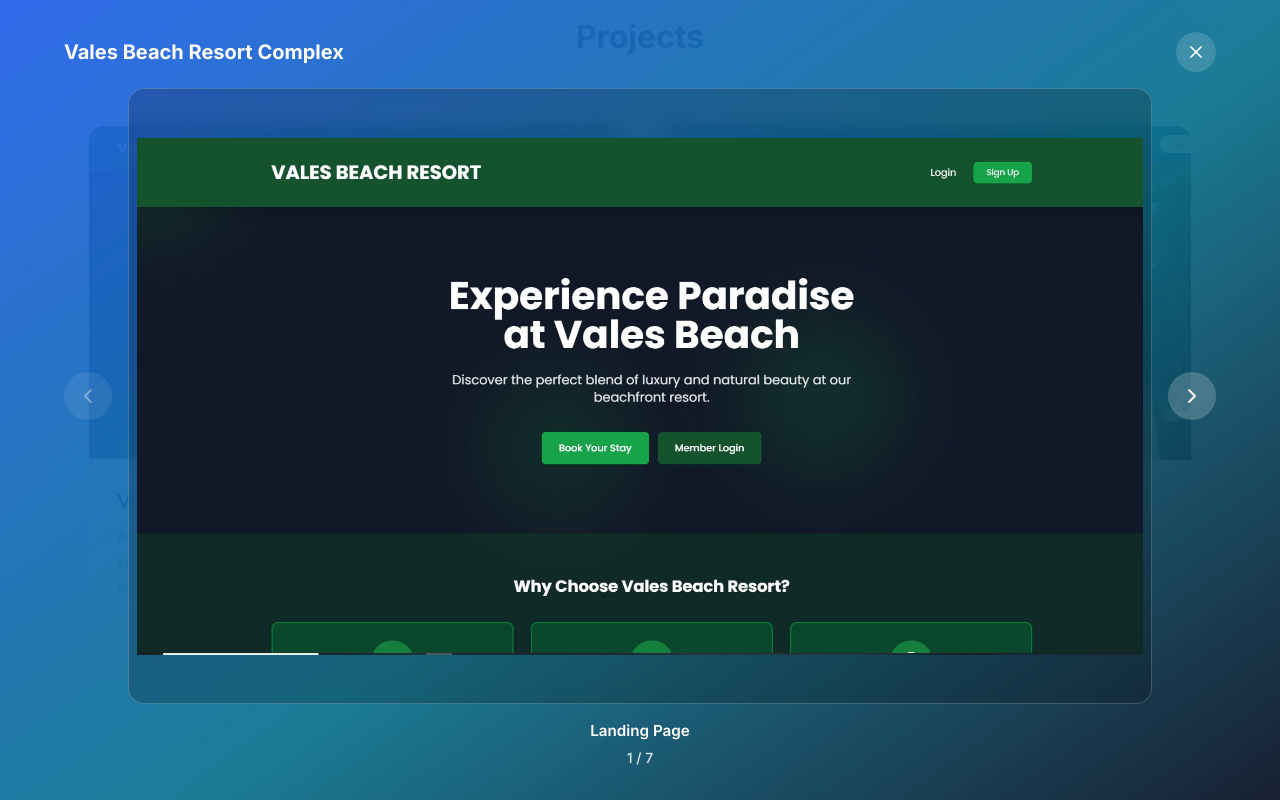
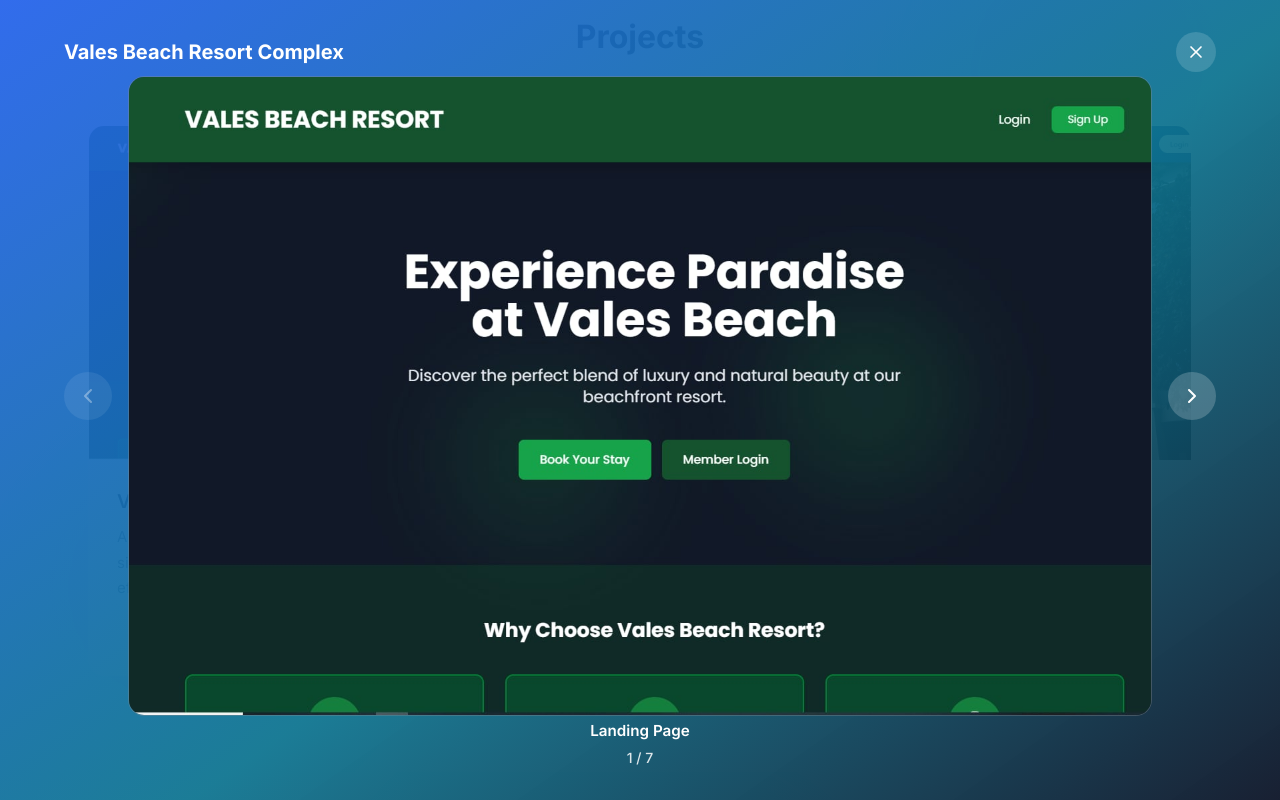
Before and after one commit to luigirenzog/Portfolio, a React (Vite) app: page / in a window 1280 px wide. Both pictures are taken after a click on the element 356 px from the left and 2118 px from the top of the page. Shown: the part 1718-2518 px from the top of the page. Built offline with nearby package versions, Linux system fonts and the light colour scheme.

Commit message:
Fix project modal image sizing consistency

```diff
--- a/src/app/components/projects-section.tsx
+++ b/src/app/components/projects-section.tsx
@@ -155,7 +155,7 @@ export function ProjectsSection() {
 
             <div className="flex-1 min-h-0 rounded-2xl flex items-center gap-2 md:gap-4 py-1 sm:py-0">
               <button
-                className="w-11 h-11 md:w-12 md:h-12 shrink-0 rounded-full bg-white/20 text-white inline-flex items-center justify-center hover:bg-white/30 transition-colors disabled:opacity-40 disabled:cursor-not-allowed"
+                className="w-10 h-10 sm:w-11 sm:h-11 md:w-12 md:h-12 shrink-0 rounded-full bg-white/20 text-white inline-flex items-center justify-center hover:bg-white/30 transition-colors disabled:opacity-40 disabled:cursor-not-allowed"
                 onClick={() => setActiveImageIndex((prev) => Math.max(prev - 1, 0))}
                 disabled={activeImageIndex === 0}
                 aria-label="Previous project image"
@@ -163,16 +163,18 @@ export function ProjectsSection() {
                 <ChevronLeft className="w-6 h-6" />
               </button>
 
-              <div className="w-full h-full rounded-2xl overflow-hidden bg-black/20 backdrop-blur-sm border border-white/20 flex items-center justify-center p-1 md:p-2">
-                <ImageWithFallback
-                  src={activeProject.gallery[activeImageIndex].src}
-                  alt={`${activeProject.title} screenshot ${activeImageIndex + 1}`}
-                  className="w-full h-full object-contain"
-                />
+              <div className="w-full h-full flex items-center justify-center">
+                <div className="w-full max-w-5xl aspect-[16/10] rounded-2xl overflow-hidden bg-black/20 backdrop-blur-sm border border-white/20">
+                  <ImageWithFallback
+                    src={activeProject.gallery[activeImageIndex].src}
+                    alt={`${activeProject.title} screenshot ${activeImageIndex + 1}`}
+                    className="w-full h-full object-cover"
+                  />
+                </div>
               </div>
 
               <button
-                className="w-11 h-11 md:w-12 md:h-12 shrink-0 rounded-full bg-white/20 text-white inline-flex items-center justify-center hover:bg-white/30 transition-colors disabled:opacity-40 disabled:cursor-not-allowed"
+                className="w-10 h-10 sm:w-11 sm:h-11 md:w-12 md:h-12 shrink-0 rounded-full bg-white/20 text-white inline-flex items-center justify-center hover:bg-white/30 transition-colors disabled:opacity-40 disabled:cursor-not-allowed"
                 onClick={() =>
                   setActiveImageIndex((prev) => Math.min(prev + 1, activeProject.gallery.length - 1))
                 }
```
